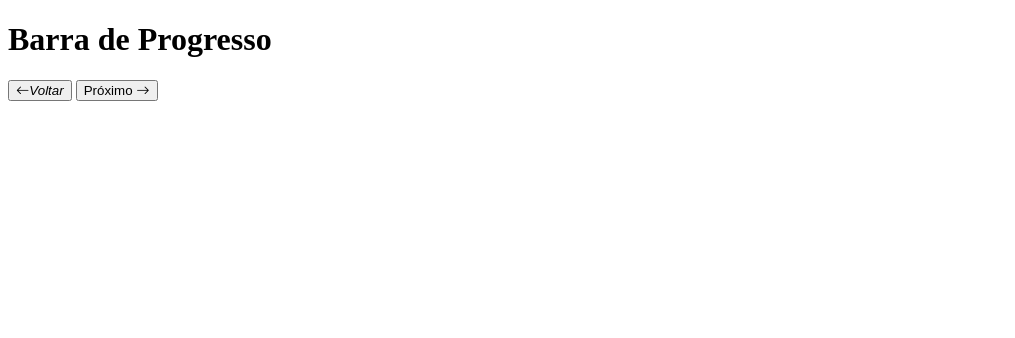
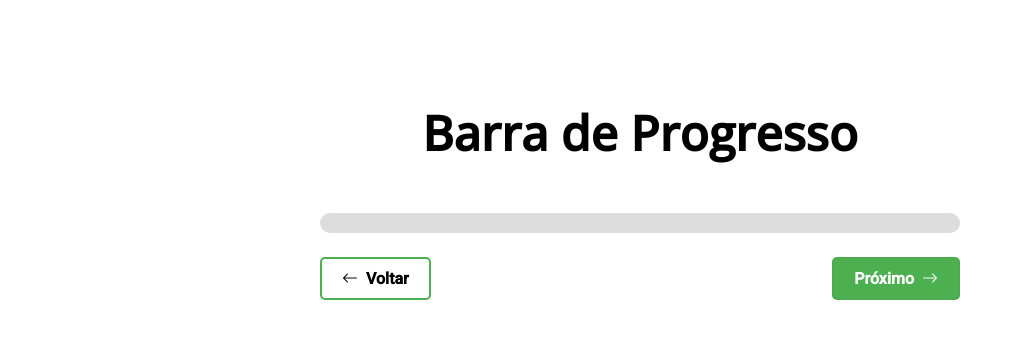
Before and after one commit to DorigonBruno/Barra-de-Progresso, a plain HTML site: page index.html in a window 1280 px wide. Shown: the whole page, without its empty margins (0-1015 px from the left). Drawn offline with nearby package versions, Linux system fonts and the light colour scheme.

Commit message:
add-estilos

```diff
--- a/index.html
+++ b/index.html
@@ -3,25 +3,29 @@
 <head>
   <meta charset="UTF-8">
   <meta name="viewport" content="width=device-width, initial-scale=1.0">
+  <link rel="preconnect" href="https://fonts.googleapis.com">
+  <link rel="preconnect" href="https://fonts.gstatic.com" crossorigin>
+  <link href="https://fonts.googleapis.com/css2?family=Open+Sans:wght@500&family=Roboto:wght@500&display=swap"
+    rel="stylesheet">
   <link rel="stylesheet" href="https://cdn.jsdelivr.net/npm/bootstrap-icons@1.10.5/font/bootstrap-icons.css">
   <link rel="stylesheet" href="./style.css">
   <title>Barra de Progresso</title>
 </head>
 <body>
-  <h1>Barra de Progresso</h1>
   <div class="container">
-    <div class="progress-bar">
-      <div class="progress">
-        <div class="controls">
-          <button id="previous">
-            <i class="bi bi-arrow-left">Voltar</i>
-          </button>
-          <button id="next">
-            Próximo
-            <i class="bi bi-arrow-right"></i>
-          </button>
-        </div>
-      </div>
+    <h1>Barra de Progresso</h1>
+    <div class="barra-progresso">
+      <div class="progresso"></div>
+    </div>
+    <div class="controles">
+      <button id="voltar">
+        <i class="bi bi-arrow-left"></i>
+        Voltar
+      </button>
+      <button id="avancar">
+        Próximo
+        <i class="bi bi-arrow-right"></i>
+      </button>
     </div>
   </div>
   <script src="./script.js"></script>
--- a/style.css
+++ b/style.css
@@ -0,0 +1,77 @@
+*{
+  margin: 0;
+  padding: 0;
+  box-sizing: border-box;
+}
+
+.container{
+  display: flex;
+  justify-content: center;
+  align-items: center;
+  flex-direction: column;
+  width: 100vw;
+  height: 50vh;
+}
+
+.container h1 {
+  font-family: 'Open Sans', sans-serif;
+  font-size: 3rem;
+  margin-bottom: 48px;
+}
+
+.barra-progresso{
+  background: #ddd;
+  height: 20px;
+  width: 50%;
+  border-radius: 10px;
+  margin-bottom: 24px;
+}
+
+.progresso{
+  width: 0%;
+  height: 100%;
+  background: #4caf50;
+  border-radius: 10px;
+  transition: width 1s ease-in-out;
+}
+
+.controles {
+  display: flex;
+  justify-content: space-between;
+  width: 50%;
+}
+
+.controles button{
+  display: flex;
+  align-items: center;
+  gap: 8px;
+  padding: 10px 20px;
+  font-family: 'Roboto', sans-serif;
+  cursor: pointer;
+  font-size: 1rem;
+  border: none;
+  border-radius: 5px;
+  font-weight: bold;
+  transition: .4s;
+}
+
+.controles #voltar{
+  border: 2px solid #4caf50;
+  background: #fff;
+}
+
+.controles #avancar{
+  border: 2px solid #49AB4D;
+  background: #4caf50;
+  color: #fff;
+}
+
+.controles #voltar:hover{
+  background: #4CB04F;
+  color: #fff;
+}
+
+.controles #avancar:hover{
+  background: #8ED7A6;
+  color: #2e2e2e;
+}
```
